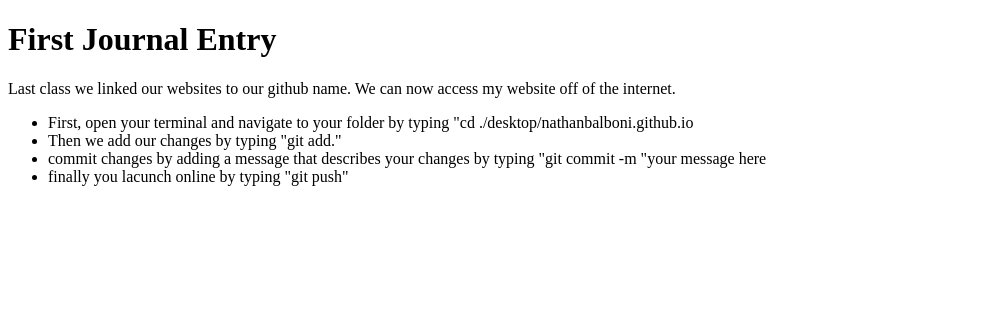
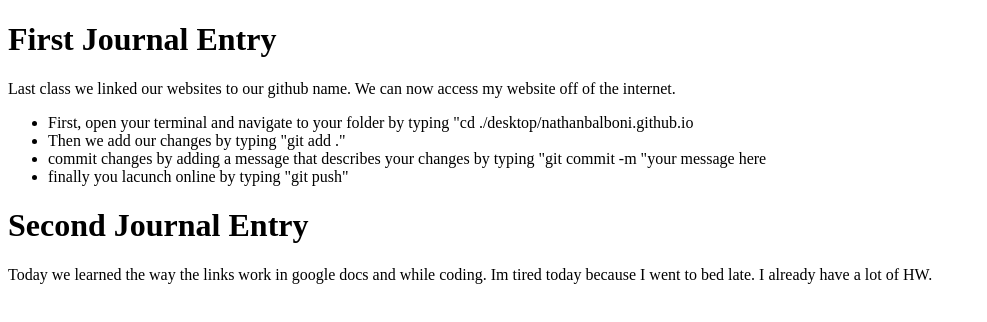
Before and after one commit to NathanBalboni/NathanBalboni.github.io, a plain HTML site: page journal.html in a window 1280 px wide. Shown: the whole page, without its empty margins (0-987 px from the left). Drawn offline with Linux system fonts and the light colour scheme.

Commit message:
second journal

```diff
--- a/journal.html
+++ b/journal.html
@@ -12,12 +12,17 @@
 
 		<ul>
 			<li>First, open your terminal and navigate to your folder by typing "cd ./desktop/nathanbalboni.github.io</li>
-			<li>Then we add our changes by typing "git add." </li>
+			<li>Then we add our changes by typing "git add ." </li>
 			<li>commit changes by adding a message that describes your changes by typing "git commit -m "your message here</li>
 			<li>finally you lacunch online by typing "git push"</li>
 		</ul>
 
+
 	</div>
+
+	<div id=entry2>
+		<h1>Second Journal Entry</h1>
+		<p>Today we learned the way the links work in google docs and while coding. Im tired today because I went to bed late. I already have a lot of HW.</p>
 
 </body>
 </html>
```
